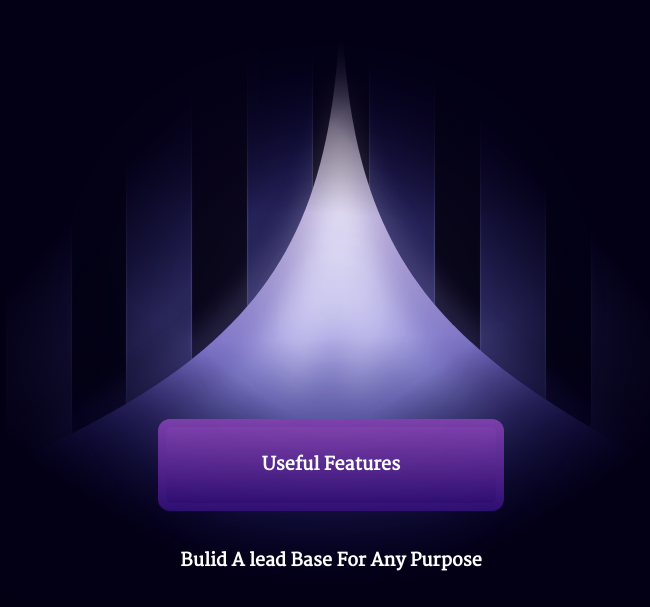
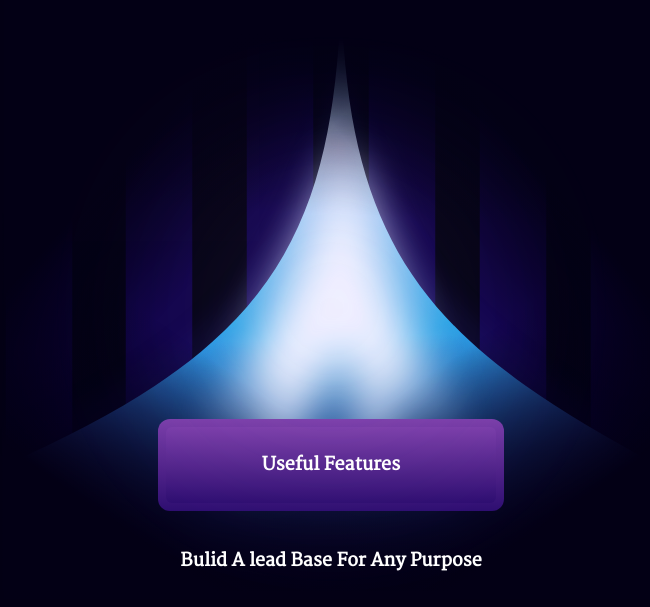
Before and after one commit to sadra-nv/Find-Email---email-bounty-website, a Next.js app: page / in a window 1280 px wide. Shown: the part 1393-2000 px from the top of the page, without its empty margins (309-959 px from the left). Built offline with nearby package versions, Linux system fonts and the light colour scheme.

Commit message:
feat: -changed the color in Pyramid and Pillar

```diff
--- a/app/components/modules/Header/Headersm.tsx
+++ b/app/components/modules/Header/Headersm.tsx
@@ -35,7 +35,7 @@ const Headersm = () => {
             onClick={() => setIsShowMenu((e) => !e)}
             className="cursor-pointer"
           >
-            <Image alt="burger menu button" src={burger} />
+            <Image alt="burger menu button" placeholder="blur" src={burger} />
           </button>
         </div>
       </div>
--- a/app/components/templates/UI/Pyramid/Pillar.tsx
+++ b/app/components/templates/UI/Pyramid/Pillar.tsx
@@ -4,11 +4,11 @@ export default function Pillar({ className }: { className?: string }) {
   return (
     <div
       className={cn(
-        "w-10 md:w-[4.375rem] h-full left-0 bottom-0 z-0 relative bg-[#2D2EC0] scale-95 bg-opacity-30 rounded-b-full overflow-hidden",
+        "w-10 md:w-[4.375rem] h-full left-0 bottom-0 z-0 relative bg-[#10034B] scale-95  rounded-b-full overflow-hidden",
         className
       )}
     >
-      <svg
+      {/* <svg
         className=" absolute w-full h-full  left-0 top-0"
         preserveAspectRatio="xMidYMax meet"
         viewBox="0 0 76 602"
@@ -33,7 +33,7 @@ export default function Pillar({ className }: { className?: string }) {
             <stop offset="1" stopColor="#737373" stopOpacity="0.38" />
           </linearGradient>
         </defs>
-      </svg>
+      </svg> */}
     </div>
   );
 }
--- a/app/components/templates/UI/Pyramid/Pyramid.tsx
+++ b/app/components/templates/UI/Pyramid/Pyramid.tsx
@@ -36,6 +36,45 @@ export default function Pyramid({ className }: { className?: string }) {
         ></div>
         <div className="absolute w-full h-full left-0 bottom-0 grid grid-cols-2 ">
           <svg
+            id="inner-pyramid"
+            className="z-30 absolute left-1/2 -translate-x-1/2 blur-md lg:blur-none top-[20%]  "
+            preserveAspectRatio="xMidYMax meet"
+            viewBox="0 0 365 464"
+            fill="none"
+          >
+            <g filter="url(#filter0_f_130_292)">
+              <path
+                d="M50 371.176L199.23 50L315 371.176L258.788 290.882L230.682 414L199.23 263.449L172.462 306.941L105.543 414L116.919 290.882L50 371.176Z"
+                fill="#F0F1FF"
+              />
+            </g>
+            <defs>
+              <filter
+                id="filter0_f_130_292"
+                x="0"
+                y="0"
+                width="365"
+                height="464"
+                filterUnits="userSpaceOnUse"
+                colorInterpolationFilters="sRGB"
+              >
+                <feFlood floodOpacity="0" result="BackgroundImageFix" />
+                <feBlend
+                  mode="normal"
+                  in="SourceGraphic"
+                  in2="BackgroundImageFix"
+                  result="shape"
+                />
+                <feGaussianBlur
+                  stdDeviation="25"
+                  result="effect1_foregroundBlur_130_292"
+                />
+              </filter>
+            </defs>
+          </svg>
+
+          {/* <svg
+          id="inner-pyramid"
             className="w-1/3 z-30 absolute left-1/2 -translate-x-1/2 top-1/2 -translate-y-1/2 "
             preserveAspectRatio="xMidYMax meet"
             viewBox="0 0 278 352"
@@ -71,9 +110,10 @@ export default function Pyramid({ className }: { className?: string }) {
                 />
               </filter>
             </defs>
-          </svg>
+          </svg> */}
 
           <svg
+            id="pyramid-back-glow"
             className="z-40 w-full absolute left-0 top-0 animate-pyramid-glow scale-75 md:scale-100"
             preserveAspectRatio="xMidYMax meet"
             viewBox="0 0 1441 1421"
@@ -171,6 +211,32 @@ export default function Pyramid({ className }: { className?: string }) {
         <div className="z-10 relative  ">
           <div className="bg-pyramid-bottom absolute bottom-0 md:-bottom-4 w-full h-2/3 left-0"></div>
           <svg
+            id="main-pyramid"
+            preserveAspectRatio="xMidYMax meet"
+            viewBox="0 0 662 611"
+            fill="none"
+          >
+            <path
+              d="M341 0C334.569 256.839 267.785 367.123 0 484.5C241.596 632.041 381.783 673.029 661.5 484.5C434.448 363.748 344.217 271.142 341 0Z"
+              fill="url(#paint0_radial_130_290)"
+            />
+            <defs>
+              <radialGradient
+                id="paint0_radial_130_290"
+                cx="0"
+                cy="0"
+                r="1"
+                gradientUnits="userSpaceOnUse"
+                gradientTransform="translate(337.5 163.5) rotate(90.8642) scale(447.542 484.539)"
+              >
+                <stop stopColor="#F0F1FF" />
+                <stop offset="0.454039" stopColor="#25C0F9" />
+                <stop offset="1" stopColor="#3D4ADF" />
+              </radialGradient>
+            </defs>
+          </svg>
+
+          {/* <svg
             preserveAspectRatio="xMidYMax meet"
             viewBox="0 0 662 611"
             fill="none"
@@ -234,8 +300,10 @@ export default function Pyramid({ className }: { className?: string }) {
                 <stop offset="1" stopColor="#2D2EC0" />
               </radialGradient>
             </defs>
-          </svg>
+          </svg> */}
+
           <svg
+            id="pyramid-outer-glow"
             className="animate-pyramid-glow absolute left-0 -top-10 scale-105"
             preserveAspectRatio="xMidYMax meet"
             viewBox="0 0 689 663"
@@ -277,8 +345,8 @@ export default function Pyramid({ className }: { className?: string }) {
                 gradientUnits="userSpaceOnUse"
                 gradientTransform="translate(351.02 189.037) rotate(90.8321) scale(449.01 468.062)"
               >
-                <stop stopColor="#FEF7F7" />
-                <stop offset="1" stopColor="#2D2EC0" />
+                <stop stopColor="#3D4ADF" />
+                <stop offset="1" stopColor="#10034B" />
               </radialGradient>
             </defs>
           </svg>
```
